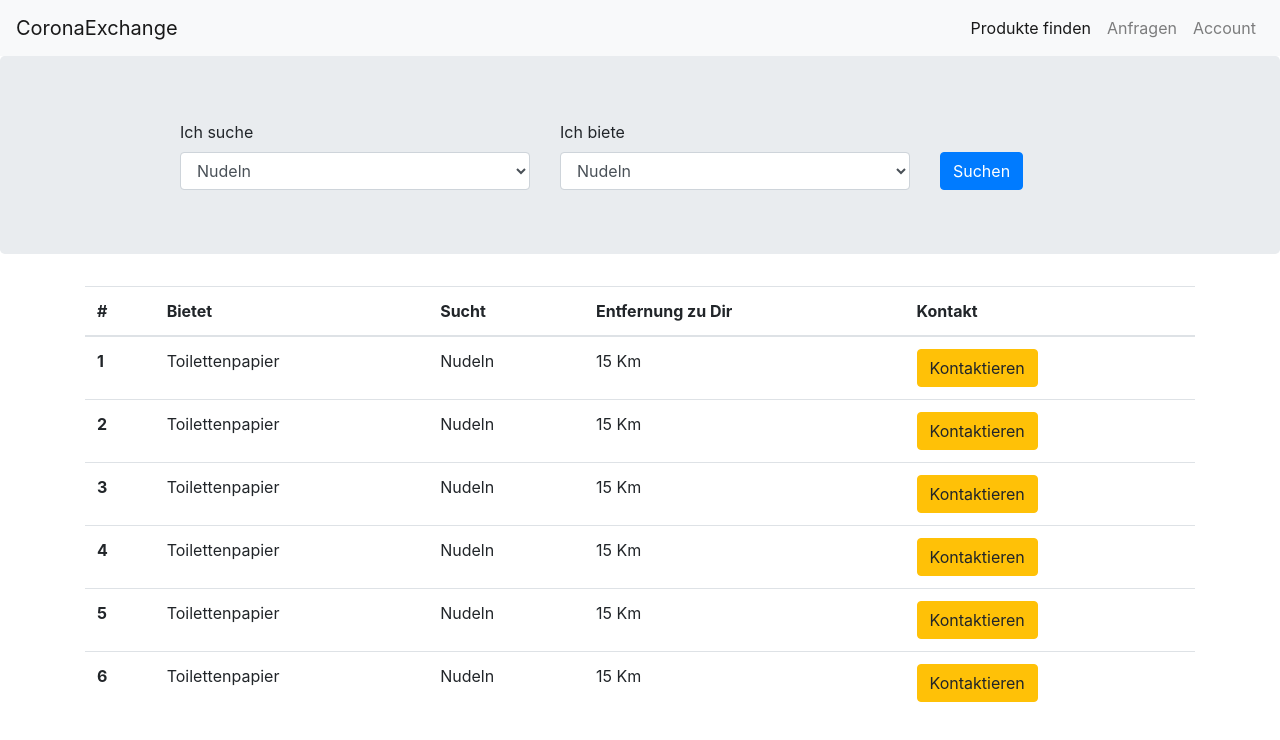
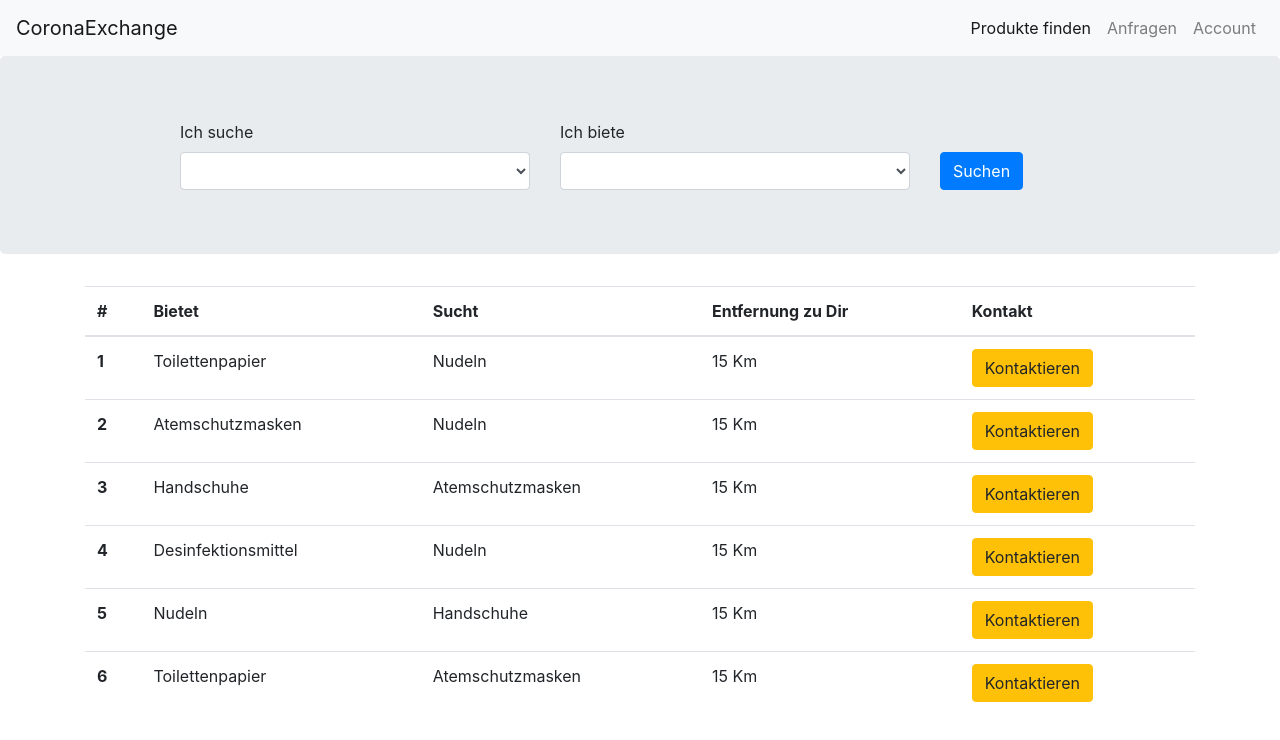
Before and after one commit to 7/CoronaExchange, a Vue app in the folder public/: page / in a window 1280 px wide. Shown: the top 740 px of the page. Built offline with nearby package versions, Linux system fonts and the light colour scheme; no server answers; the HTML template or start-up script is replaced by a standard one.

Commit message:
Added filter to item list

```diff
--- a/public/src/App.vue
+++ b/public/src/App.vue
@@ -4,12 +4,12 @@
 
     <div class="jumbotron">
       <div class="container">
-        <ItemSearch />
+        <ItemSearch v-on:filterBySearch="filterBySearch" v-on:filterByOffer="filterByOffer" />
       </div>
     </div>
 
     <div class="container">
-      <ItemList v-bind:items="items" v-on:contactUser="contactUser" />
+      <ItemList v-bind:items="filteredItems" v-on:contactUser="contactUser" />
     </div>
 
     <div v-bind:id="contactUserId" class="modal fade" tabindex="-1" role="dialog">
@@ -53,6 +53,7 @@ export default {
   data: function() {
     return {
       contactUserId: null,
+      user_location: null,
       filter_offer_by: "",
       filter_search_by: "",
       items: [
@@ -68,7 +69,7 @@ export default {
         {
           user_id: "2",
           search: "Nudeln",
-          offer: "Toilettenpapier",
+          offer: "Atemschutzmasken",
           location: {
             long: "",
             lat: ""
@@ -76,8 +77,8 @@ export default {
         },
         {
           user_id: "3",
-          search: "Nudeln",
-          offer: "Toilettenpapier",
+          search: "Atemschutzmasken",
+          offer: "Handschuhe",
           location: {
             long: "",
             lat: ""
@@ -86,7 +87,7 @@ export default {
         {
           user_id: "4",
           search: "Nudeln",
-          offer: "Toilettenpapier",
+          offer: "Desinfektionsmittel",
           location: {
             long: "",
             lat: ""
@@ -94,8 +95,8 @@ export default {
         },
         {
           user_id: "5",
-          search: "Nudeln",
-          offer: "Toilettenpapier",
+          search: "Handschuhe",
+          offer: "Nudeln",
           location: {
             long: "",
             lat: ""
@@ -103,7 +104,7 @@ export default {
         },
         {
           user_id: "6",
-          search: "Nudeln",
+          search: "Atemschutzmasken",
           offer: "Toilettenpapier",
           location: {
             long: "",
@@ -111,6 +112,26 @@ export default {
           }
         },
       ]
+    }
+  },
+  computed: {
+    filteredItems: function() {
+      var items = this.items;
+      var vm = this;
+
+      if (vm.filter_search_by !== "" && vm.filter_search_by !== "Alles") {
+        console.log("Filter search by " + this.filter_search_by);
+        items = items.filter(function(item) { return item.offer === vm.filter_search_by; });
+        console.log(items);
+      }
+
+      if (vm.filter_offer_by !== "" && vm.filter_offer_by !== "Alles") {
+        console.log("Filter offer by " + this.filter_offer_by);
+        items = items.filter(function(item) { return item.search === vm.filter_offer_by; });
+        console.log(items);
+      }
+
+      return items;
     }
   },
   methods: {
@@ -130,6 +151,14 @@ export default {
       // $.get("/api/postMessage")...
     },
 
+    filterBySearch: function(keyword) {
+      this.filter_search_by = keyword;
+    },
+
+    filterByOffer: function(keyword) {
+      this.filter_offer_by = keyword;
+    },
+
     getUserLocation: function(callback) {
       if ("geolocation" in navigator) {
         navigator.geolocation.getCurrentPosition(function(pos) {
@@ -146,8 +175,9 @@ export default {
     }
   },
   created: function() {
+    var vm = this;
     this.getUserLocation(function(location) {
-      console.log(location);
+      vm.user_location = location;
     })
   }
 }
--- a/public/src/components/ItemSearch.vue
+++ b/public/src/components/ItemSearch.vue
@@ -5,23 +5,25 @@
 
       <div class="col-12 col-md-5 col-lg-4 mb-4 mb-md-0 form-group">
         <label for="item-offer">Ich suche</label>
-        <select class="form-control" id="item-search">
-          <option>Nudeln</option>
-          <option>Toilettenpapier</option>
-          <option>Atemschutzmasken</option>
-          <option>Handschuhe</option>
-          <option>Desinfektionsmittel</option>
+        <select class="form-control" v-on:change="$emit('filterBySearch', filter_by_search)" v-model="filter_by_search" id="item-search">
+          <option value="Nudeln">Nudeln</option>
+          <option value="Toilettenpapier">Toilettenpapier</option>
+          <option value="Atemschutzmasken">Atemschutzmasken</option>
+          <option value="Handschuhe">Handschuhe</option>
+          <option value="Desinfektionsmittel">Desinfektionsmittel</option>
+          <option value="Alles">Alles</option>
         </select>
       </div>
 
       <div class="col-12 col-md-5 col-lg-4 mb-4 mb-md-0 form-group">
         <label for="item-offer">Ich biete</label>
-        <select class="form-control" id="item-offer">
-          <option>Nudeln</option>
-          <option>Toilettenpapier</option>
-          <option>Atemschutzmasken</option>
-          <option>Handschuhe</option>
-          <option>Desinfektionsmittel</option>
+        <select class="form-control" v-on:change="$emit('filterByOffer', filter_by_offer)" v-model="filter_by_offer" id="item-offer">
+          <option value="Nudeln">Nudeln</option>
+          <option value="Toilettenpapier">Toilettenpapier</option>
+          <option value="Atemschutzmasken">Atemschutzmasken</option>
+          <option value="Handschuhe">Handschuhe</option>
+          <option value="Desinfektionsmittel">Desinfektionsmittel</option>
+          <option value="Alles">Alles</option>
         </select>
       </div>
 
@@ -43,7 +45,13 @@
 <script>
 
 export default {
-  name: "ItemSearch"
+  name: "ItemSearch",
+  data: function() {
+    return {
+      filter_by_search: "",
+      filter_by_offer: ""
+    }
+  }
 }
 
 </script>
```
